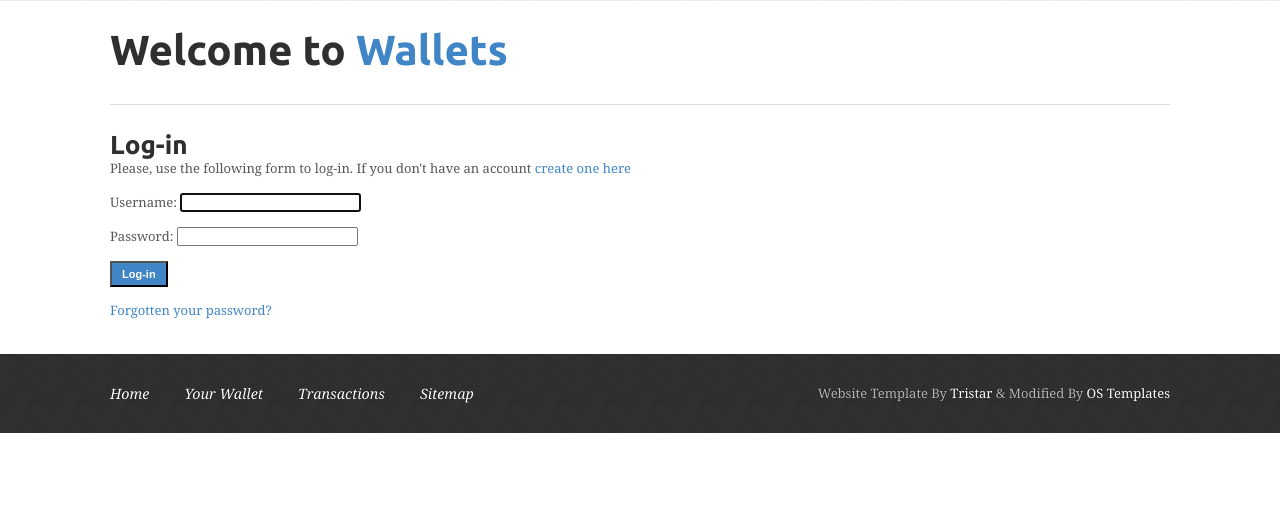
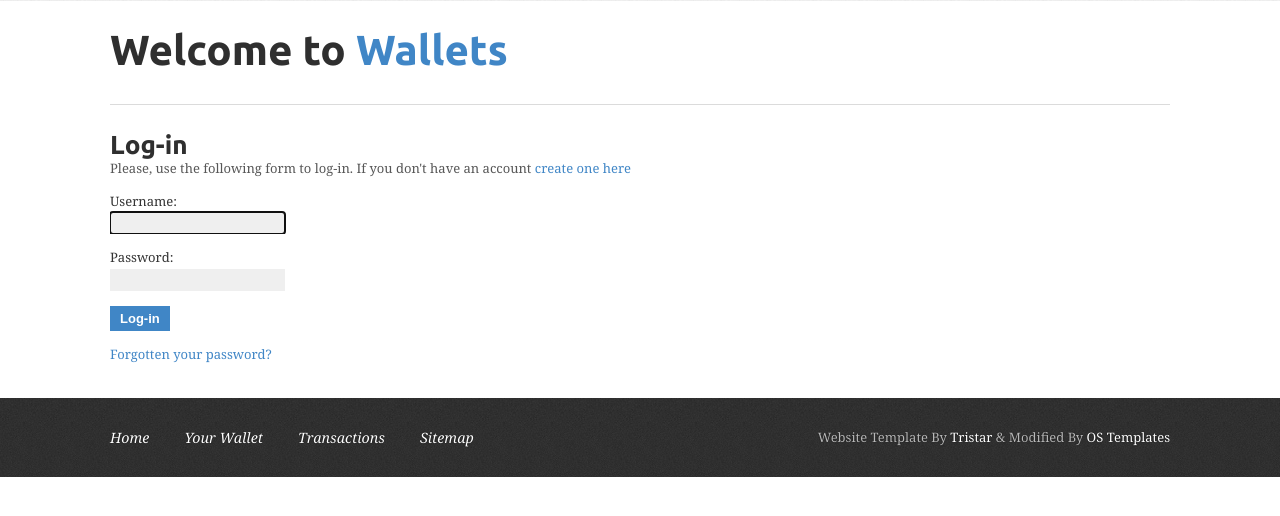
Before and after one commit to mkarmowski/wallet, a Django app: page /users/login/?next=/budgets/budget/list/ in a window 1280 px wide. Shown: the part 116-632 px from the top of the page. Run offline with Django 3.2, Linux system fonts and the light colour scheme; parts of the project's set-up code (start-up, migrations or seed data) failed here and were passed over; some libraries are stand-ins or nearby versions.

Commit message:
form css

```diff
--- a/transactions/static/css/styles.css
+++ b/transactions/static/css/styles.css
@@ -194,7 +194,7 @@ input[type=submit], a.button {
     background:#4086c6;
     color:#fff;
     padding:5px 10px;
-    font-size:11px;
+    font-size:13px;
 }
 
 /* Messages */
@@ -250,3 +250,52 @@ ul.messages li a.close {
             color: #ddd;
             cursor: default;
         }
+
+/* forms */
+form {
+    overflow:auto;
+}
+
+form p {
+    width:100%;
+    overflow:auto;
+}
+
+label {
+    float:left;
+    clear:both;
+    color:#333;
+    margin-bottom:2px;
+}
+input, textarea {
+    clear:both;
+    float:left;
+    margin:0 0 0px;
+    background:#efefef;
+    border:0;
+    padding:4px 10px;
+    font-size:12px;
+}
+
+select {
+    clear:both;
+    float:left;
+    margin:0 0 10px;
+    background:#efefef;
+    border:0;
+    padding:4px 10px;
+    font-size:12px;
+}
+
+.errorlist {
+    color:#cc0033;
+    float:left;
+    clear:both;
+    padding-left:10px;
+}
+.helptext {
+    margin:0 0 20px 0;
+    color:#aaa;
+    clear:both;
+    float:left;
+    font-size:13px;
--- a/transactions/templates/base.html
+++ b/transactions/templates/base.html
@@ -5,7 +5,7 @@
 <title>{% block title %}{% endblock %}</title>
 <meta charset="utf-8">
 <meta name="viewport" content="width=device-width">
-<link href="{% static 'css/styles.css' %}?version=11" rel="stylesheet" type="text/css" media="all">
+<link href="{% static 'css/styles.css' %}?version=12" rel="stylesheet" type="text/css" media="all">
 <link href="http://fonts.googleapis.com/css?family=Ubuntu:regular,bold" rel="stylesheet" type="text/css">
 <link href="http://fonts.googleapis.com/css?family=Vollkorn:regular,italic,bold" rel="stylesheet" type="text/css">
 <script src="https://ajax.googleapis.com/ajax/libs/jquery/1.7.0/jquery.min.js"></script>
```
